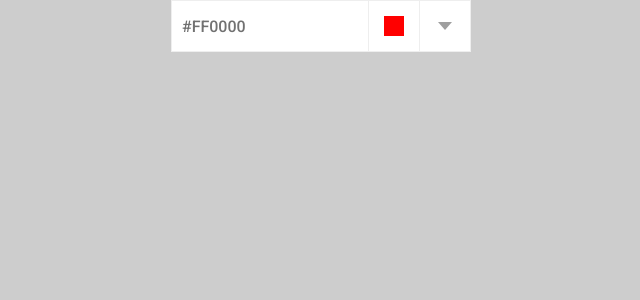
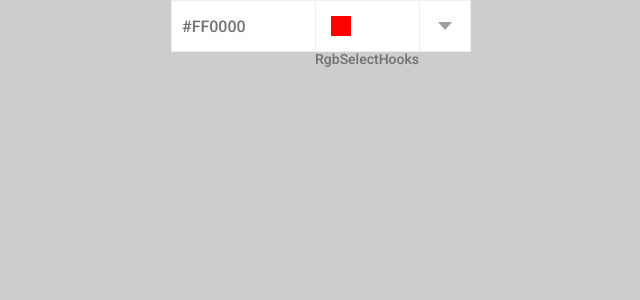
Before and after one commit to EDhalms/Color-Picker, a React (Create React App) app: page / in a window 1280 px wide. Shown: the top 300 px of the page, without its empty margins (319-959 px from the left). Built offline with nearby package versions, Linux system fonts and the light colour scheme.

Commit message:
Added RgbSelecthooks component

```diff
--- a/src/components/color-picker/ColorPicker.js
+++ b/src/components/color-picker/ColorPicker.js
@@ -1,6 +1,7 @@
 import React from 'react';
 import HexSelectHooks from './hex-select/HexSelectHooks';
 import RgbSelect from './rgb-select/RgbSelect';
+import RgbSelectHooks from './rgb-select/RgbSelectHooks';
 import './colorPicker.css';
 
 class ColorPiker extends React.Component {
@@ -34,6 +35,7 @@ class ColorPiker extends React.Component {
               color={this.state.color}
               onChange={this.onColorChange}
             />
+            <RgbSelectHooks />
           </div>
           <div className="hex-section">
             <HexSelectHooks
--- /dev/null
+++ b/src/components/color-picker/rgb-select/RgbSelectHooks.js
@@ -0,0 +1,18 @@
+import React, {useState, useEffect} from 'react';
+import './rgbSelect.css';
+
+const RgbSelectHooks = (props) => {
+    const [rgb, setRgb] = useState({
+        red: 0,
+        green: 0,
+        blue: 0,
+    });
+    const [hex, setHex] = useState('');
+    const [isOpen, setIsOpen] = useState(false);
+
+    return(
+        <div>RgbSelectHooks</div>
+    )
+};
+
+export default RgbSelectHooks;
```
